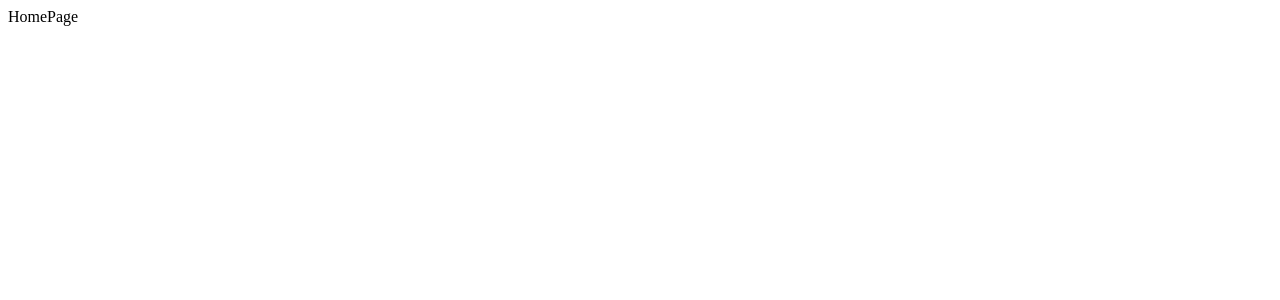
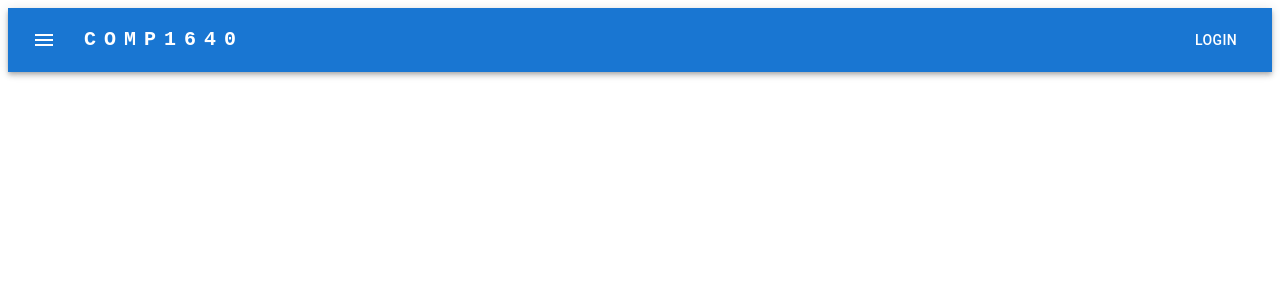
Before and after one commit to Trumg/COMP1640FE, a React (Vite) app: page / in a window 1280 px wide. Shown: the top 300 px of the page. Built offline with nearby package versions, Linux system fonts and the light colour scheme.

Commit message:
Add navbar and login page

```diff
--- a/src/Components/Header/AppHeader/AppHeader.tsx
+++ b/src/Components/Header/AppHeader/AppHeader.tsx
@@ -0,0 +1,63 @@
+import { Link } from "react-router-dom";
+import AppBar from "@mui/material/AppBar";
+import Box from "@mui/material/Box";
+import Toolbar from "@mui/material/Toolbar";
+import Typography from "@mui/material/Typography";
+import Button from "@mui/material/Button";
+import IconButton from "@mui/material/IconButton";
+import MenuIcon from "@mui/icons-material/Menu";
+
+function AppHeader() {
+  return (
+    <Box sx={{ flexGrow: 1 }}>
+      <AppBar position="static">
+        <Toolbar>
+          <IconButton
+            size="large"
+            edge="start"
+            color="inherit"
+            aria-label="menu"
+            sx={{ mr: 2 }}
+          >
+            <MenuIcon />
+          </IconButton>
+          <Typography
+            variant="h6"
+            component="div"
+            sx={{
+              flexGrow: 1,
+              fontFamily: "monospace",
+              fontWeight: 700,
+              letterSpacing: "0.5rem",
+              color: "inherit",
+              textDecoration: "none",
+            }}
+          >
+            <Link
+              to="/"
+              style={{
+                textDecoration: "none",
+                color: "inherit",
+              }}
+            >
+              COMP1640
+            </Link>
+          </Typography>
+          <Button color="inherit">
+            <Link
+              to="/auth/login"
+              style={{
+                textDecoration: "none",
+                color: "inherit",
+              }}
+            >
+              LOGIN
+            </Link>
+          </Button>
+        </Toolbar>
+      </AppBar>
+    </Box>
+  );
+}
+
+export default AppHeader;
--- a/src/Pages/HomePage/HomePage.tsx
+++ b/src/Pages/HomePage/HomePage.tsx
@@ -1,5 +1,11 @@
+import AppHeader from "../../Components/Header/AppHeader/AppHeader";
+
 function HomePage() {
-  return <div>HomePage</div>;
+  return (
+    <div>
+      <AppHeader />
+    </div>
+  );
 }
 
 export default HomePage;
--- a/src/Pages/LoginPage/LoginPage.tsx
+++ b/src/Pages/LoginPage/LoginPage.tsx
@@ -1,5 +1,5 @@
 function LoginPage() {
-  return <div>LoginPage</div>;
+  return <div>This is Login Page</div>;
 }
 
 export default LoginPage;
--- a/src/Routes/AppRoutes.tsx
+++ b/src/Routes/AppRoutes.tsx
@@ -8,7 +8,7 @@ const AppRoutes: React.FC = () => {
   return (
     <Routes>
       <Route path="/" element={<HomePage />} />
-      <Route path="/login" element={<LoginPage />} />
+      <Route path="auth/login" element={<LoginPage />} />
     </Routes>
   );
 };
--- a/src/Routes/PrivateRoutes.tsx
+++ b/src/Routes/PrivateRoutes.tsx
@@ -15,7 +15,7 @@ const PrivateRoute: React.FC<PrivateRouteProps> = ({
   return isAuthenticated ? (
     <Route path={path} element={element} />
   ) : (
-    <Navigate to="/login" />
+    <Navigate to="auth/login" />
   );
 };
 
```
